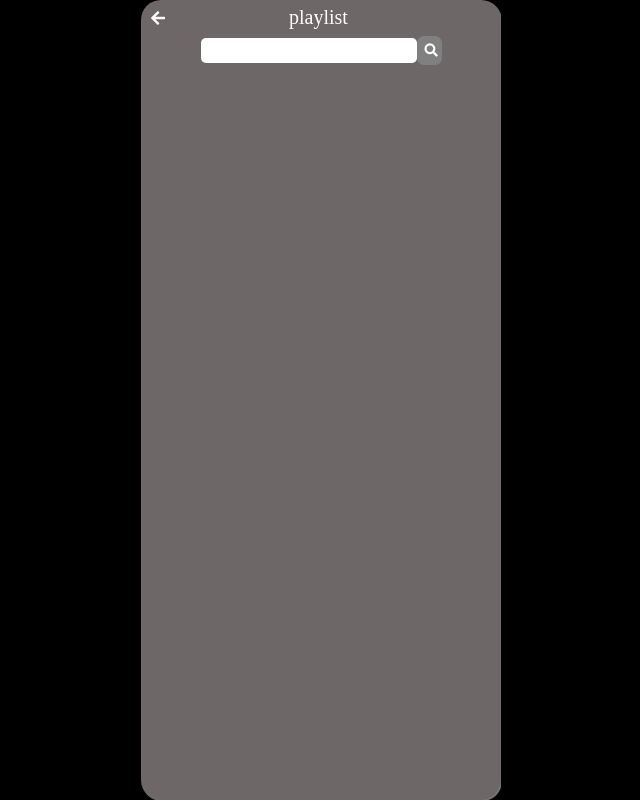
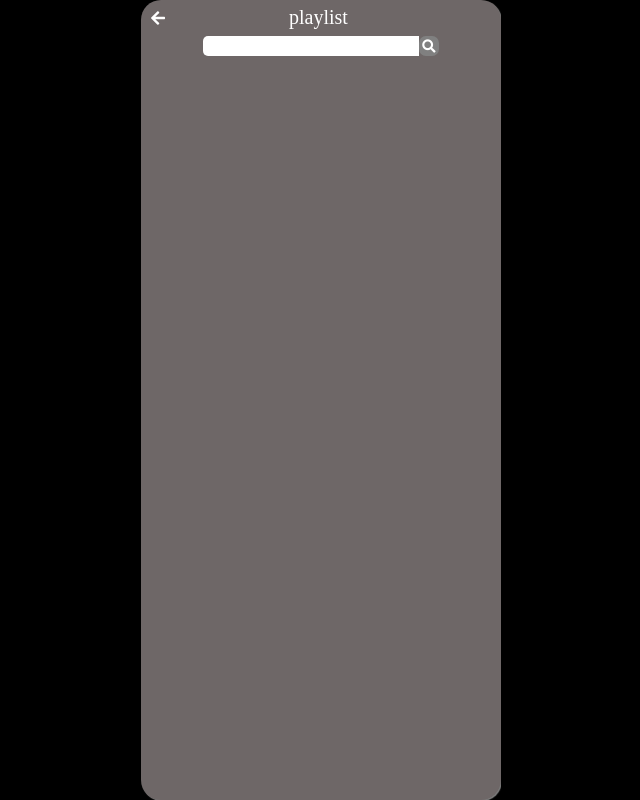
Before and after one commit to goodylove/music-App, a plain HTML site: page index.html in a window 1280 px wide. Shown: the whole page, without its empty margins (319-959 px from the left). Drawn offline with Linux system fonts and the light colour scheme.

Commit message:
correction

```diff
--- a/index.css
+++ b/index.css
@@ -171,7 +171,7 @@ html {
 
 .btn {
   width: 42%;
-  padding: 11px;
+
   color: white;
   background: gray;
   border: none;
@@ -272,155 +272,21 @@ html {
   width: 60%;
   outline: none;
   border: none;
-  border-radius: 5px;
-  height: 25px;
+  /* border-radius: 5px; */
+  border-bottom-left-radius: 5px;
+  border-bottom-right-radius: 0;
+  border-top-right-radius: 0;
+  border-top-left-radius: 5px;
+  height: 20px;
   padding: 5px;
 }
 .search-con button {
   /* height: 25px; */
-  width: 25px;
-  display: flex;
-  justify-content: start;
-  align-content: center;
-  padding: 8px;
+  height: 20px;
+  width: 20px;
+
+  /* padding: 8px; */
 }
 #pau {
   display: none;
 }
-/* @media screen and (max-width: 1366px) {
-  .container {
-    width: 39%;
-    height: 64%;
-  }
-  .container-2 {
-    width: 39%;
-    height: 64%;
-  }
-}
-@media screen and (max-width: 1048px) {
-  .container {
-    width: 39%;
-    height: 64%;
-  }
-  .container-2 {
-    width: 39%;
-    height: 64%;
-  }
-}
-@media screen and (max-width: 950px) {
-  .container {
-    width: 49%;
-    height: 64%;
-  }
-  .container-2 {
-    width: 49%;
-    height: 64%;
-  }
-}
-@media screen and (max-width: 622px) {
-  .container {
-    width: 60%;
-  }
-  .container-2 {
-    width: 60%;
-  }
-}
-@media screen and (max-width: 650px) {
-  .container {
-    width: 60%;
-    height: 50%;
-  }
-  .img-con {
-    height: 245px;
-    width: 245px;
-    margin-left: 10px;
-  }
-  .container-2 {
-    width: 60%;
-    height: 50%;
-  }
-}
-@media screen and (max-width: 556px) {
-  .container {
-    width: 60%;
-  }
-  .container-2 {
-    width: 60%;
-  }
-}
-@media screen and (max-width: 488px) {
-  .container {
-    width: 80%;
-    height: 50%;
-  }
-  .container-2 {
-    width: 80%;
-    height: 50%;
-  }
-}
-@media screen and (max-width: 448px) {
-  .container {
-    width: 80%;
-    height: 50%;
-  }
-  .container-2 {
-    width: 80%;
-    height: 50%;
-  }
-}
-
-@media screen and (max-width: 388px) {
-  .container {
-    width: 100%;
-    height: 50%;
-  }
-  .img-con {
-    height: 255px;
-    width: 255px;
-    margin-left: 10px;
-  }
-  .container-2 {
-    width: 100%;
-    height: 50%;
-  }
-}
-
-@media screen and (max-width: 350px) {
-  .container {
-    width: 89%;
-    height: 50%;
-  }
-  .container-2 {
-    width: 89%;
-    height: 50%;
-  }
-}
-@media screen and (max-width: 376px) {
-  .container {
-    width: 100%;
-    height: 50%;
-  }
-  .img-con {
-    height: 259px;
-    width: 259px;
-  }
-  .container-2 {
-    width: 100%;
-    height: 50%;
-  }
-}
-
-@media screen and (max-width: 300px) {
-  .container {
-    width: 100%;
-    height: 50%;
-  }
-  .img-con {
-    height: 244px;
-    width: 244px;
-  }
-  .container-2 {
-    width: 100%;
-    height: 50%;
-  }
-} */
```
